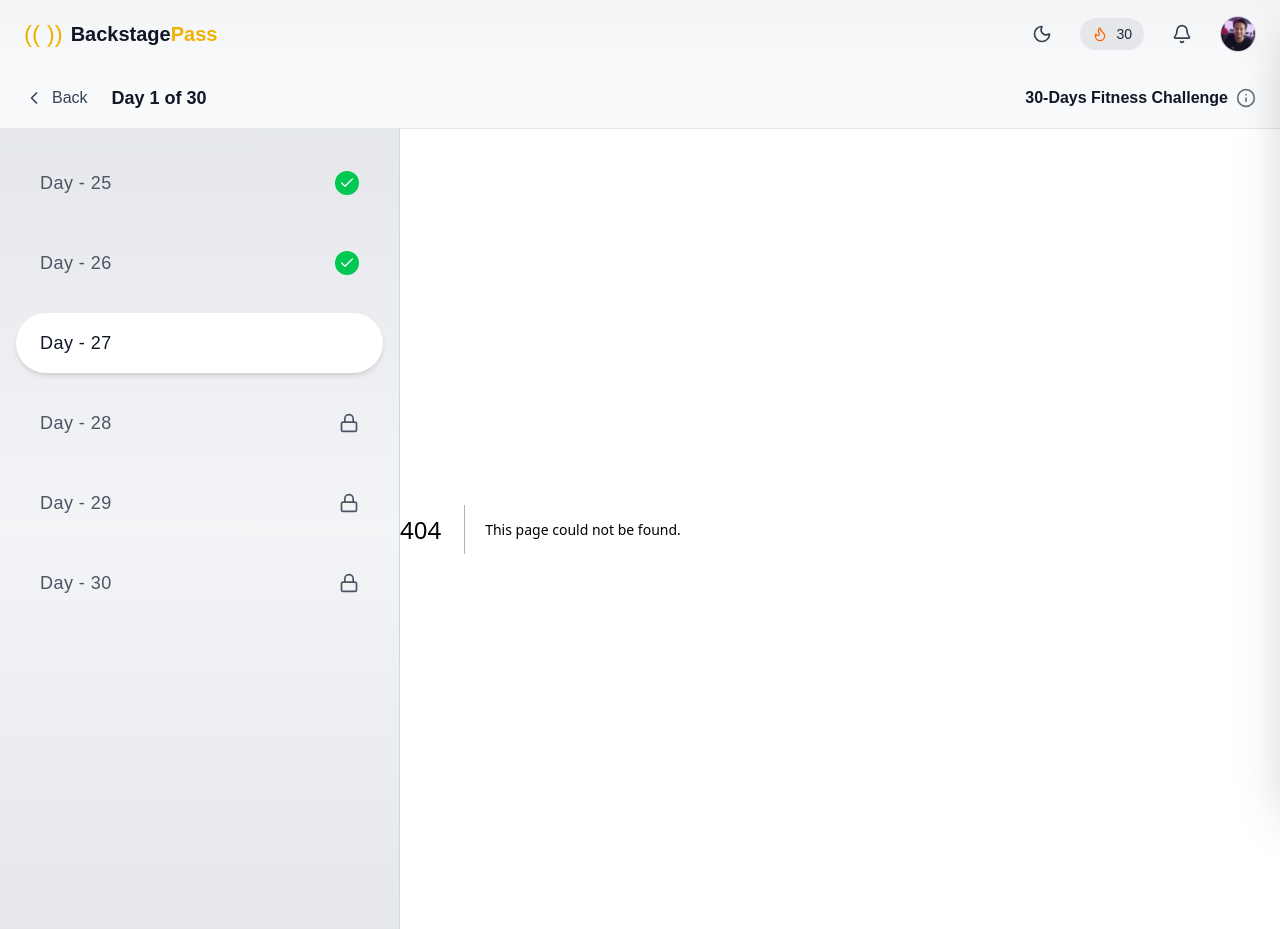
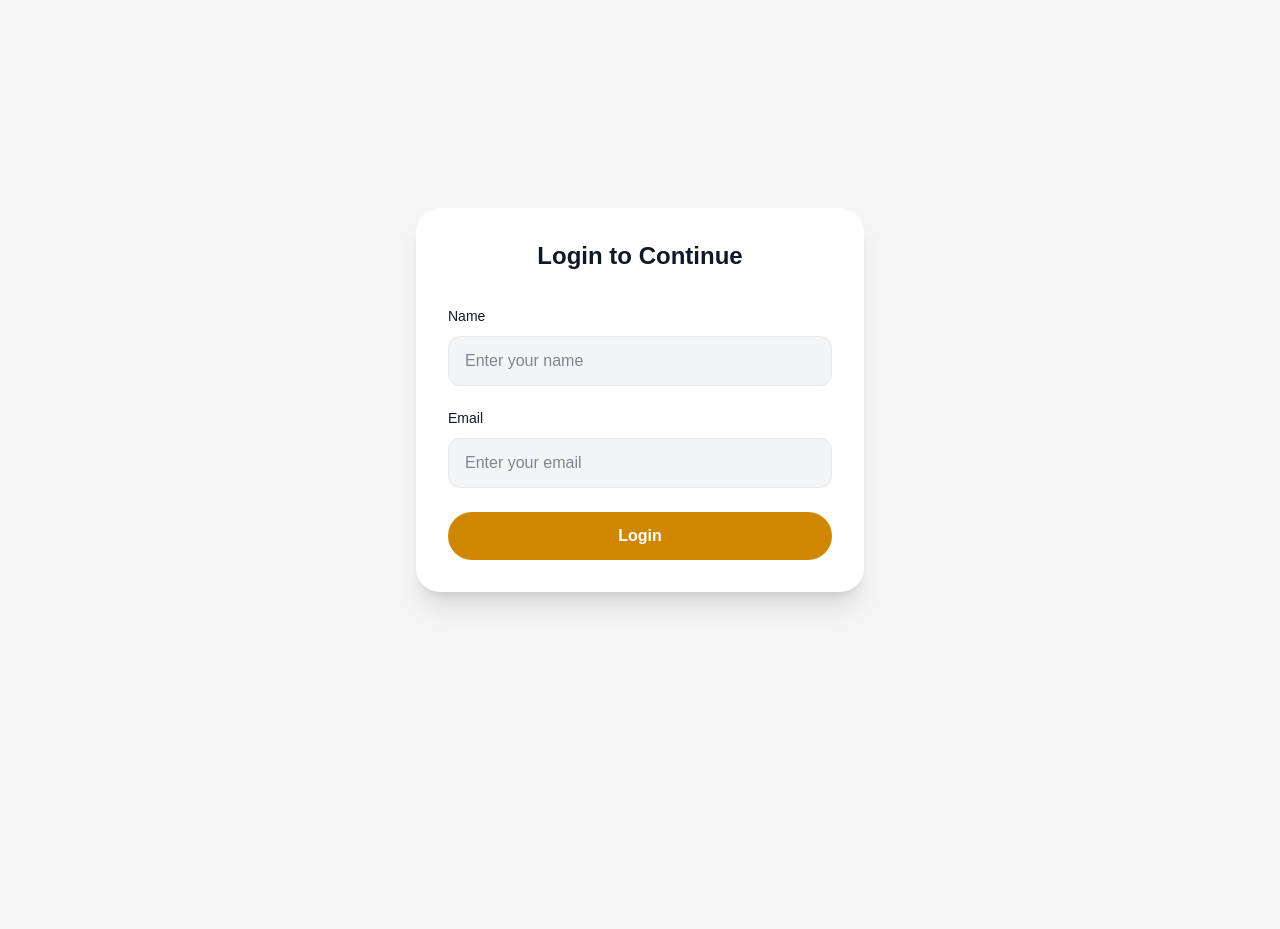
Before and after one commit to code-with-musharaf/Tmango-Assignment-Frontend, a Next.js app: page /auth in a window 1280 px wide. Before the commit this address had no page. After the commit the page ends 800 px from the top, so only its background shows below. Built offline with nearby package versions, Linux system fonts and the light colour scheme.

Commit message:
auth page added

```diff
--- /dev/null
+++ b/app/AuthChecker.tsx
@@ -0,0 +1,16 @@
+"use client";
+
+import { useRouter } from "next/navigation";
+
+const AuthChecker = () => {
+  const router = useRouter();
+  const token = localStorage.getItem("token");
+  if (!token) {
+    router.push("/auth");
+  } else {
+    router.push("/home");
+  }
+  return <></>;
+};
+
+export default AuthChecker;
--- /dev/null
+++ b/app/auth/SimpleAuth.tsx
@@ -0,0 +1,120 @@
+"use client";
+
+import { useState } from "react";
+import { Loader2 } from "lucide-react";
+import { useAppSelector } from "@/hooks/useRedux";
+import clsx from "clsx";
+import { useRouter } from "next/navigation";
+
+export default function SimpleAuth() {
+  const router = useRouter();
+  const theme = useAppSelector((state) => state.global.theme);
+  const isDark = theme === "dark";
+
+  const [name, setName] = useState("");
+  const [email, setEmail] = useState("");
+  const [errors, setErrors] = useState<{ name?: string; email?: string }>({});
+  const [loading, setLoading] = useState(false);
+
+  const validate = () => {
+    const newErrors: { name?: string; email?: string } = {};
+
+    if (!name.trim()) {
+      newErrors.name = "Name is required";
+    }
+
+    if (!email.trim()) {
+      newErrors.email = "Email is required";
+    } else if (!/^[A-Z0-9._%+-]+@[A-Z0-9.-]+\.[A-Z]{2,}$/i.test(email)) {
+      newErrors.email = "Invalid email address";
+    }
+
+    setErrors(newErrors);
+    return Object.keys(newErrors).length === 0;
+  };
+
+  const handleLogin = async () => {
+    if (!validate()) return;
+
+    setLoading(true);
+
+    // Simulate API call
+    setTimeout(() => {
+      setLoading(false);
+      localStorage.setItem("token", "token");
+      router.push("/");
+    }, 2000);
+  };
+
+  return (
+    <div className="min-h-screen flex items-center justify-center px-4">
+      <div
+        className={clsx(
+          "w-full max-w-md rounded-3xl p-8 shadow-xl transition",
+          isDark
+            ? "bg-gradient-to-b from-[#1c1c22] to-[#121214] text-white"
+            : "bg-white text-gray-900",
+        )}
+      >
+        <h2 className="text-2xl font-semibold text-center mb-8">
+          Login to Continue
+        </h2>
+
+        {/* Name */}
+        <div className="mb-5">
+          <label className="text-sm font-medium">Name</label>
+          <input
+            type="text"
+            value={name}
+            onChange={(e) => setName(e.target.value)}
+            className={clsx(
+              "mt-2 w-full px-4 py-3 rounded-xl outline-none border transition",
+              isDark
+                ? "bg-white/5 border-white/10 focus:border-white/30"
+                : "bg-gray-100 border-gray-200 focus:border-gray-400",
+            )}
+            placeholder="Enter your name"
+          />
+          {errors.name && (
+            <p className="text-red-500 text-xs mt-2">{errors.name}</p>
+          )}
+        </div>
+
+        {/* Email */}
+        <div className="mb-6">
+          <label className="text-sm font-medium">Email</label>
+          <input
+            type="email"
+            value={email}
+            onChange={(e) => setEmail(e.target.value)}
+            className={clsx(
+              "mt-2 w-full px-4 py-3 rounded-xl outline-none border transition",
+              isDark
+                ? "bg-white/5 border-white/10 focus:border-white/30"
+                : "bg-gray-100 border-gray-200 focus:border-gray-400",
+            )}
+            placeholder="Enter your email"
+          />
+          {errors.email && (
+            <p className="text-red-500 text-xs mt-2">{errors.email}</p>
+          )}
+        </div>
+
+        {/* Login Button */}
+        <button
+          onClick={handleLogin}
+          disabled={loading}
+          className={clsx(
+            "w-full py-3 rounded-full font-semibold transition flex items-center justify-center gap-2",
+            loading
+              ? "bg-gray-400 cursor-not-allowed"
+              : "bg-yellow-600 hover:bg-yellow-500 text-white",
+          )}
+        >
+          {loading && <Loader2 className="animate-spin w-4 h-4" />}
+          {loading ? "Logging in..." : "Login"}
+        </button>
+      </div>
+    </div>
+  );
+}
--- /dev/null
+++ b/app/auth/page.tsx
@@ -0,0 +1,7 @@
+import SimpleAuth from "./SimpleAuth";
+
+const Auth = () => {
+  return <SimpleAuth />;
+};
+
+export default Auth;
--- /dev/null
+++ b/app/home/layout.tsx
@@ -0,0 +1,21 @@
+import Navbar from "@/components/Navbar";
+import ChallengeSidebar from "@/components/Sidebar";
+import Providers from "@/redux/Providers";
+import type { Metadata } from "next";
+import { Geist, Geist_Mono } from "next/font/google";
+
+export default function HomeLayout({
+  children,
+}: Readonly<{
+  children: React.ReactNode;
+}>) {
+  return (
+    <Providers>
+      <Navbar />
+      <div className="flex">
+        <ChallengeSidebar />
+        {children}
+      </div>
+    </Providers>
+  );
+}
--- /dev/null
+++ b/app/home/page.tsx
@@ -0,0 +1,9 @@
+import LandingPage from "@/components/LandingPage";
+
+export default function Home() {
+  return (
+    <>
+      <LandingPage />
+    </>
+  );
+}
--- a/app/layout.tsx
+++ b/app/layout.tsx
@@ -31,11 +31,12 @@ export default function RootLayout({
         className={`${geistSans.variable} ${geistMono.variable} antialiased`}
       >
         <Providers>
-          <Navbar />
-          <div className="flex">
+          {/* <Navbar /> */}
+          {children}
+          {/* <div className="flex">
             <ChallengeSidebar />
-            {children}
-          </div>
+
+          </div> */}
         </Providers>
       </body>
     </html>
--- a/app/page.tsx
+++ b/app/page.tsx
@@ -1,9 +1,9 @@
-import LandingPage from "@/components/LandingPage";
+import AuthChecker from "./AuthChecker";
 
 export default function Home() {
   return (
     <>
-      <LandingPage />
+      <AuthChecker />
     </>
   );
 }
--- a/components/LandingPage.tsx
+++ b/components/LandingPage.tsx
@@ -5,17 +5,25 @@ import ChallengeModal from "./ChallengeModal";
 import { useEffect, useState } from "react";
 import { setTheme } from "@/redux/slices/global.slice";
 import CheckInSection from "./checkin/CheckinSection";
+import { useRouter } from "next/navigation";
 
 const LandingPage = () => {
+  const router = useRouter();
   const [isOpen, setIsOpen] = useState(true);
 
   const dispatch = useAppDispatch();
+  const token = localStorage.getItem("token") ?? null;
 
   useEffect(() => {
     const theme = localStorage.getItem("theme") ?? null;
     if (!!theme) dispatch(setTheme(theme as "light" | "dark"));
   }, []);
 
+  useEffect(() => {
+    if (!token) {
+      router.push("/auth");
+    }
+  }, [token]);
   return (
     <>
       <ChallengeModal isOpen={isOpen} onClose={() => setIsOpen(false)} />
```
